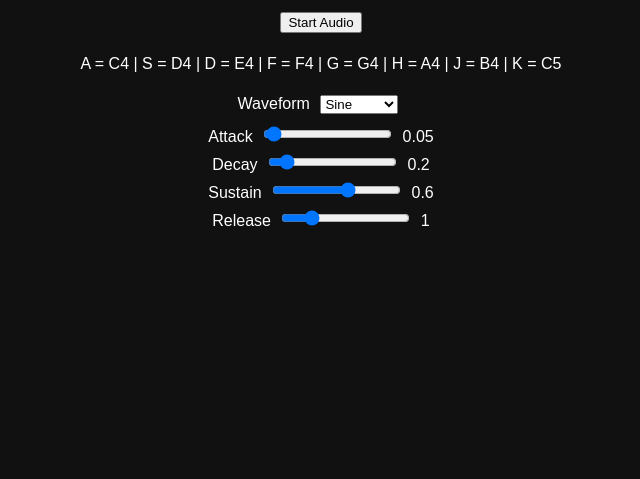
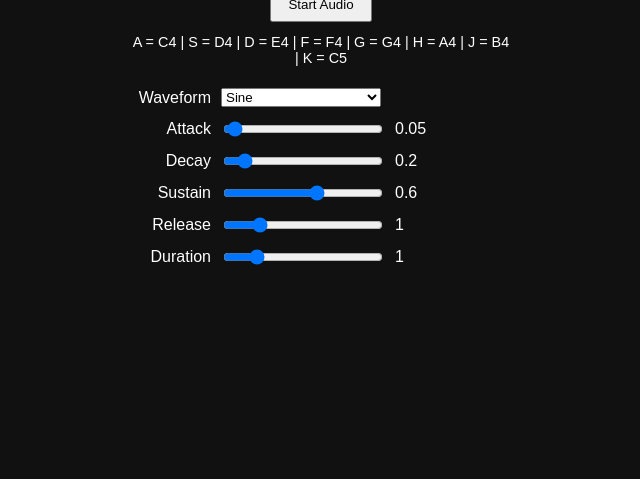
Before and after one commit to mymlogicofficial-collab/synth_instrument_studiov1, a plain HTML site: page index.html in a window 1280 px wide. Shown: the part 321-800 px from the top of the page, without its empty margins (319-959 px from the left). Drawn offline with nearby package versions, Linux system fonts and the light colour scheme.

Commit message:
TASK-0006 long note duration control complete

```diff
--- a/app.js
+++ b/app.js
@@ -14,6 +14,9 @@ const sustainValue = document.getElementById("sustainValue");
 
 const releaseSlider = document.getElementById("release");
 const releaseValue = document.getElementById("releaseValue");
+
+const durationSlider = document.getElementById("duration");
+const durationValue = document.getElementById("durationValue");
 
 startBtn.addEventListener("click", async function () {
 
@@ -53,7 +56,10 @@ document.addEventListener("keydown", (event) => {
 
     if (note) {
         synth.oscillator.type = waveformSelect.value;
-        synth.triggerAttackRelease(note, "8n");
+        synth.triggerAttackRelease(
+    note,
+    Number(durationSlider.value)
+);
         console.log(note);
     }
 });
@@ -73,3 +79,7 @@ sustainSlider.addEventListener("input", () => {
 releaseSlider.addEventListener("input", () => {
     releaseValue.textContent = releaseSlider.value;
 });
+
+durationSlider.addEventListener("input", () => {
+    durationValue.textContent = durationSlider.value;
+});
--- a/index.html
+++ b/index.html
@@ -17,7 +17,7 @@
 
         <button id="startBtn">Start Audio</button>
 
-        <p>
+        <div id="keymap">
             A = C4 |
             S = D4 |
             D = E4 |
@@ -26,7 +26,7 @@
             H = A4 |
             J = B4 |
             K = C5
-        </p>
+        </div>
 
         <div class="control">
             <label for="waveform">Waveform</label>
@@ -99,6 +99,21 @@
             <span id="releaseValue">1</span>
         </div>
 
+        <div class="control">
+            <label for="duration">Duration</label>
+
+            <input
+                id="duration"
+                type="range"
+                min="0.1"
+                max="5"
+                step="0.1"
+                value="1"
+            >
+
+            <span id="durationValue">1</span>
+        </div>
+
     </div>
 
     <script src="app.js"></script>
--- a/style.css
+++ b/style.css
@@ -13,12 +13,56 @@ body {
 }
 
 #app {
-    text-align: center;
-    width: min(90vw, 1200px);
+    display: flex;
+    flex-direction: column;
+    align-items: center;
+
+    gap: 12px;
+
+    width: 380px;
+    max-width: 95vw;
 }
 
-input,
-select,
+h1 {
+    margin: 0 0 10px 0;
+    text-align: center;
+}
+
+#keymap {
+    text-align: center;
+    font-size: 0.9rem;
+    margin-bottom: 10px;
+}
+
+.control {
+    display: flex;
+    align-items: center;
+
+    width: 100%;
+    gap: 10px;
+}
+
+.control label {
+    width: 80px;
+    text-align: right;
+    flex-shrink: 0;
+}
+
+.control select {
+    width: 160px;
+}
+
+.control input[type="range"] {
+    width: 160px;
+}
+
+.control span {
+    width: 45px;
+    text-align: left;
+    flex-shrink: 0;
+}
+
 button {
-    margin: 6px;
+    padding: 8px 16px;
+    cursor: pointer;
 }
```
